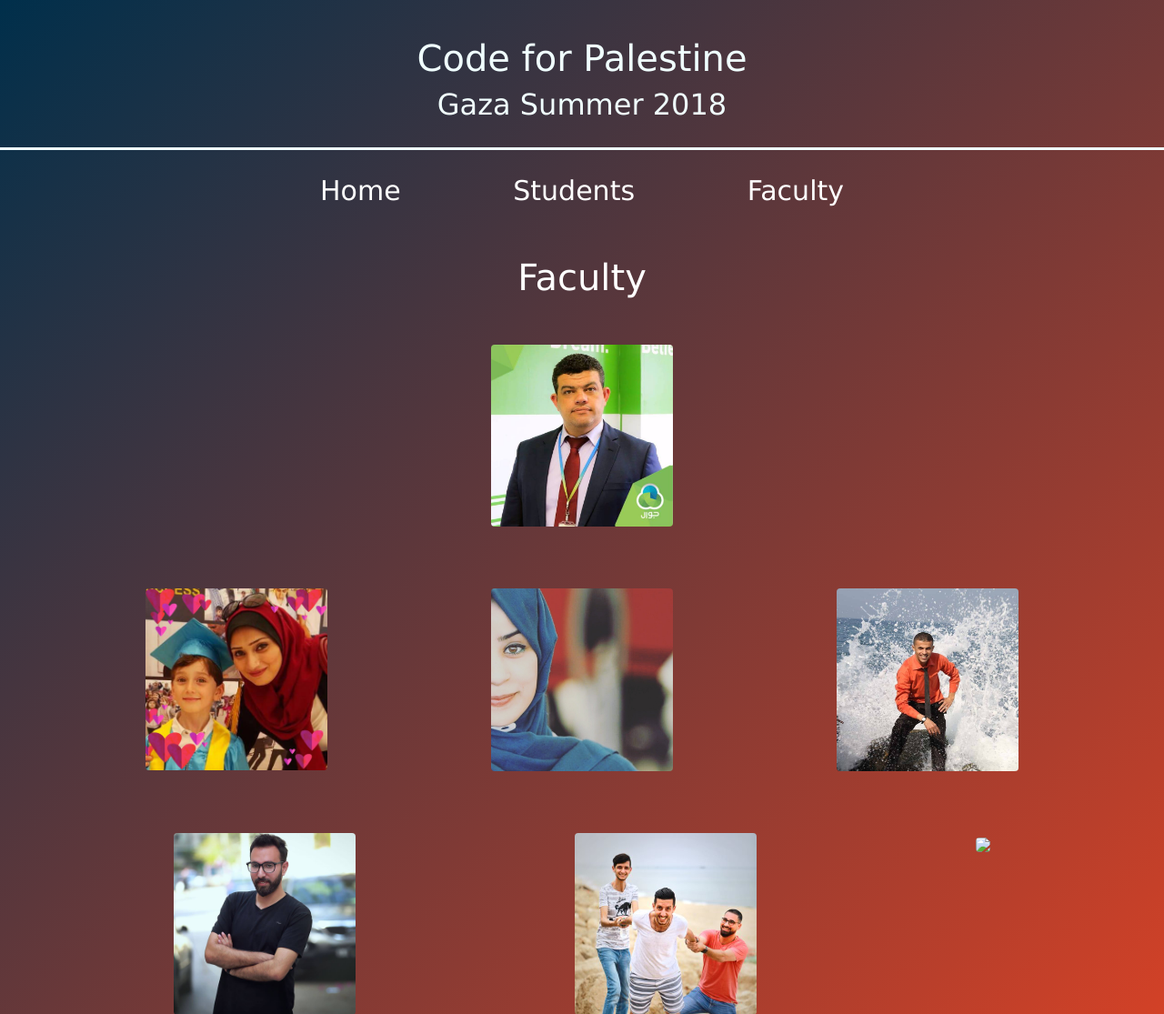
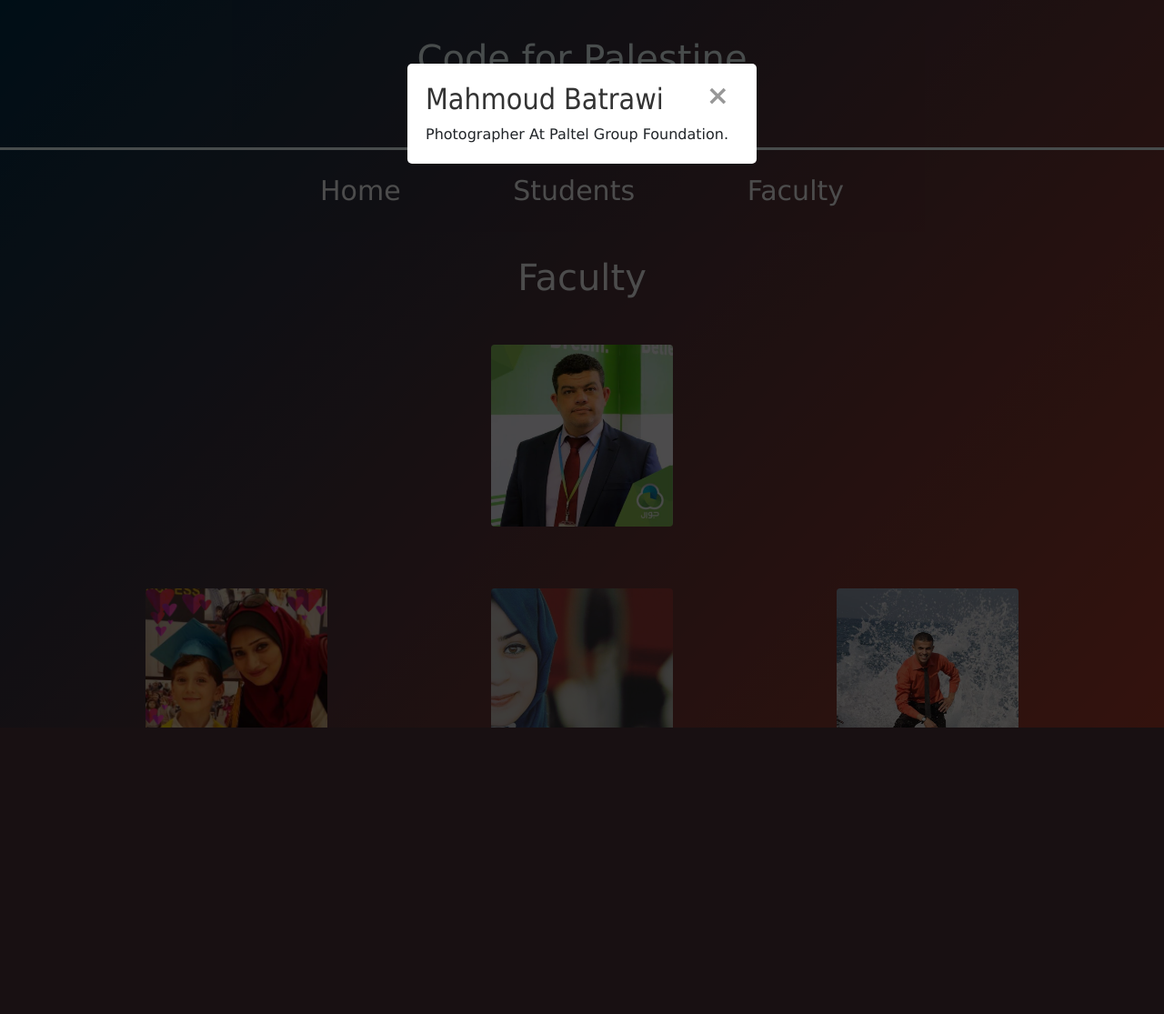
Before and after one commit to HatemSaadallah/CodeforPaletineYearBook2018, a Flask app: page /faculty in a window 1280 px wide, after a click that opens the changed part. Shown: the top 1115 px of the page at 91% size. After the commit the page ends 800 px from the top, so only its background shows below. Run offline with Flask 2, Linux system fonts and the light colour scheme; some libraries are stand-ins or nearby versions.

Commit message:
for michile

```diff
--- a/templates/faculty.html
+++ b/templates/faculty.html
@@ -55,12 +55,12 @@
 		<div class="row students-raw">
 			<a class="button" href="#popup4"><img class="faculty rounded" src='../static/Images/ramadan.jpg'></a>
 			<a class="button" href="#popup5"><img class="faculty rounded" src='../static/Images/majdy.jpg'></a>
-			<a class="button" href="#popup6"><img class="rounded" src='http://via.placeholder.com/200x250'></a>
+			<a class="button" href="#popup6"><img class="faculty rounded" src='../static/Images/batrawi.jpg'></a>
 		</div>
 		<div class="row students-raw">
-			<a class="button" href="#popup7"><img class="rounded" src='http://via.placeholder.com/200x250'></a>
-			<a class="button" href="#popup8"><img class="rounded" src='http://via.placeholder.com/200x250'></a>
-			<a class="button" href="#popup9"><img class="rounded" src='http://via.placeholder.com/200x250'></a>
+			<a class="button" href="#popup7"><img class="faculty rounded" src='../static/Images/Ammar.jpg'></a>
+			<a class="button" href="#popup8"><img class="faculty rounded" src='http://via.placeholder.com/200x250'></a>
+			<a class="button" href="#popup9"><img class="faculty rounded" src='http://via.placeholder.com/200x250'></a>
 		</div>
 <!-- 		<div class="row students-raw">
 			<a class="button" href="#popup10"><img class="rounded" src='http://via.placeholder.com/200x250'></a>
@@ -130,7 +130,27 @@
 			<h2>Majdy</h2>
 			<a class="close" href="#">&times;</a>
 			<div class="content">
-				Photographer At Paltel.
+				Volunteer At Paltel.
+			</div>
+		</div>
+	</div>
+	<!-- Mahmoud Batrawi -->
+	<div id="popup6" class="overlay">
+		<div class="popup">
+			<h2>Mahmoud Batrawi</h2>
+			<a class="close" href="#">&times;</a>
+			<div class="content">
+				Photographer At Paltel Group Foundation.
+			</div>
+		</div>
+	</div>
+	<!-- Ammar Lahham -->
+	<div id="popup6" class="overlay">
+		<div class="popup">
+			<h2>Ammar Lahham</h2>
+			<a class="close" href="#">&times;</a>
+			<div class="content">
+				Projects Administrator (Westbank Head Quarter)
 			</div>
 		</div>
 	</div>
--- a/templates/y2_page.html
+++ b/templates/y2_page.html
@@ -54,12 +54,12 @@
 
 	</div>
 	<div class="hatem row" id="hatem">
-		<a class="button" href="#popup19"><img class="pic rounded" src="../static/images/hatem.jpg"></a>
+		<a class="button" href="#popup19"><img class="pic rounded" src="../static/Images/hatem.jpg"></a>
 
 	</div>
 	<div class="students">
 		<div class="row students-raw">
-			<a class="button" href="#popup1"><img class="rounded" src='http://via.placeholder.com/200x250'></a>
+			<a class="button" href="#popup1"><img class="pic rounded" src='../static/Images/arwa_bolbol.png'></a>
 			<a class="button" href="#popup2"><img class="rounded" src='http://via.placeholder.com/200x250'></a>
 			<a class="button" href="#popup3"><img class="rounded" src='http://via.placeholder.com/200x250'></a>
 		</div>
@@ -75,7 +75,7 @@
 		</div>
 		<div class="row students-raw">
 			<a class="button" href="#popup10"><img class="rounded" src='http://via.placeholder.com/200x250'></a>
-			<a class="button" href="#popup11"><img class="rounded" src='../static/images/sia.jpg' height="250" width="200"></a>
+			<a class="button" href="#popup11"><img class="pic rounded" src='../static/images/sia.jpg' height="250" width="200"></a>
 			<a class="button" href="#popup12"><img class="rounded" src='http://via.placeholder.com/200x250'></a>
 		</div>
 		<div class="row students-raw">
```
Also changed, not shown: static/Images/Ammar.jpg (added), static/Images/abdullah.jpg (added), static/Images/abood.jpg, static/Images/amna.jpg (added), static/Images/arwa_bolbol.png (added), static/Images/batrawi.jpg (added), static/Images/bissan.jpg (added), static/Images/dina.jpg (added), static/Images/khaled_zaqout.jpg (added), static/Images/madani.jpg (added), static/Images/mortaja.JPG, static/Images/nasma.jpg (added), static/Images/sia.jpg, static/Images/sofyan.jpg (added), 1 more files.
